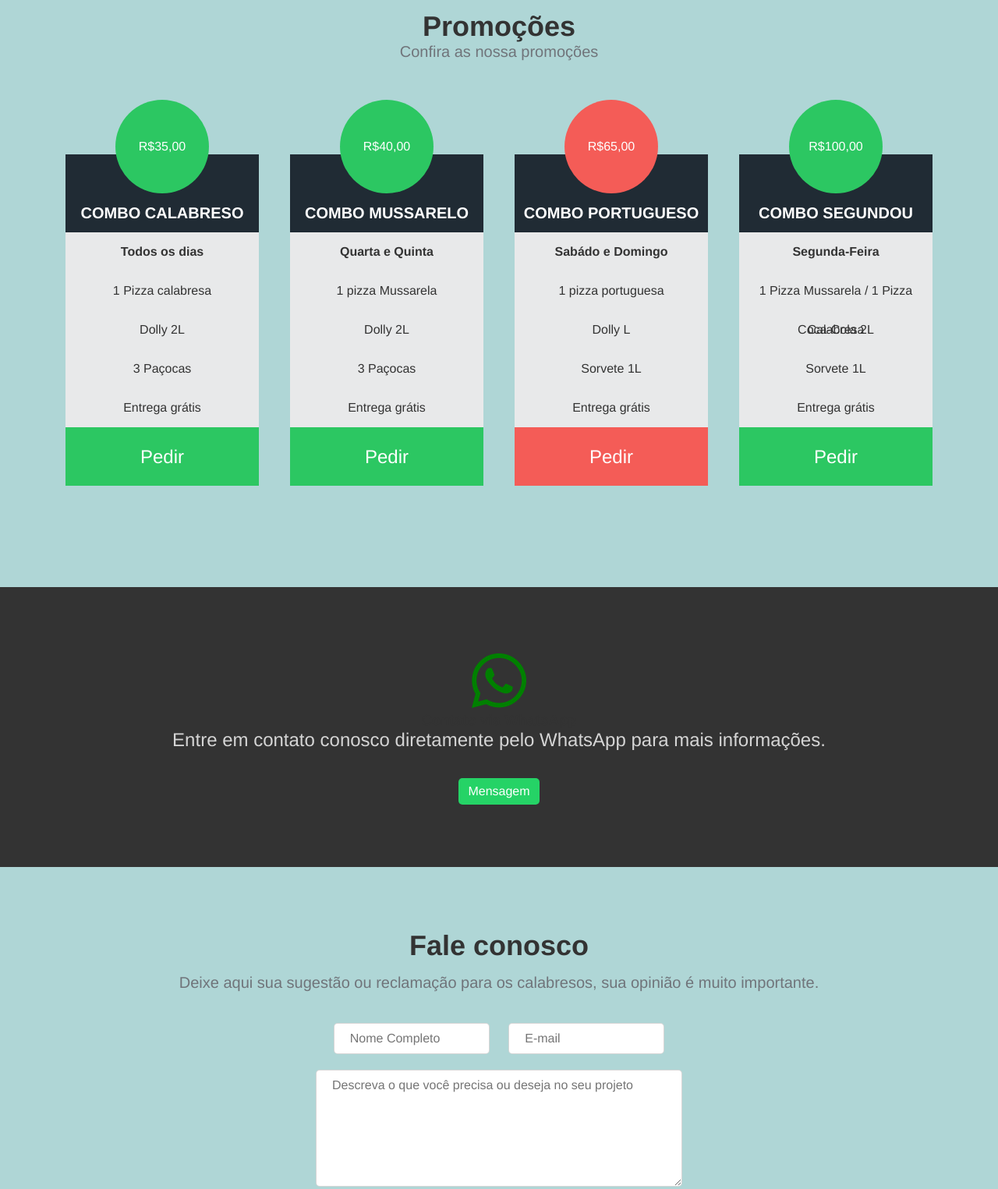
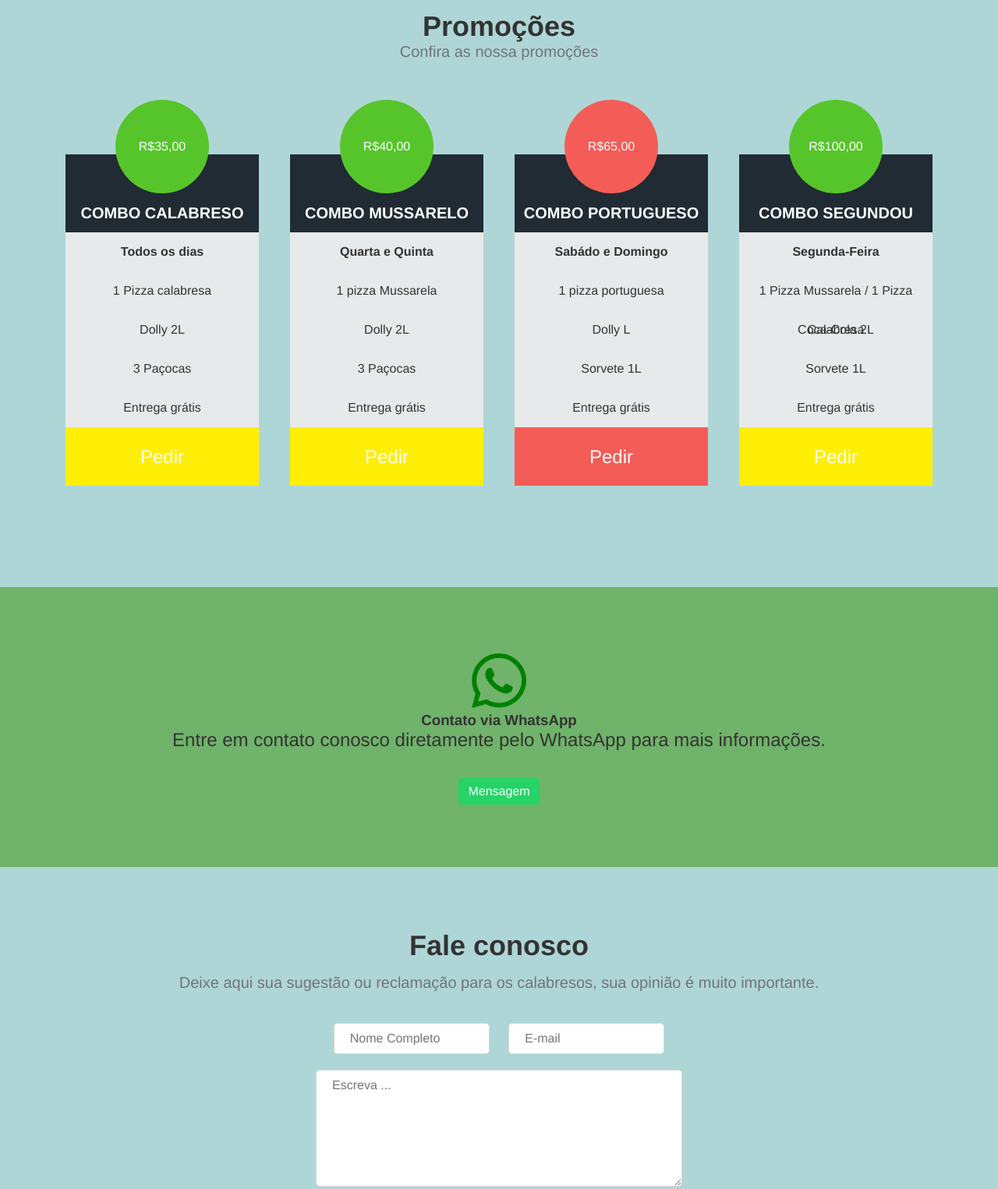
Before and after one commit to itzEric13/Calabresos_1, a plain HTML site: page index.html in a window 1280 px wide. Shown: the part 800-2325 px from the top of the page at 78% size. Drawn offline with Linux system fonts and the light colour scheme.

Commit message:
Pizzaria Finalizado

```diff
--- a/css/style.css
+++ b/css/style.css
@@ -161,7 +161,7 @@
     color: #333;
 }
 .plan .price {
-    background-color: #2cc762;
+    background-color: #56c52b;
     width: 120px;
     height: 120px;
     color: #fff;
@@ -183,7 +183,7 @@
 }
 
 .plan .plan-btn{
-    background-color: #2cc762;
+    background-color: #ffee06;
     color: #fff;
     font-size: 24px;
     height: 75px;
@@ -194,7 +194,7 @@
     background-color: #f45c57;
 }
 .searchdomain-container{
-    background-color: #333;
+    background-color: #70b36a;
     text-align: center;
     padding: 5rem 0;
 }
@@ -205,7 +205,7 @@
 
 }
 .searchdomain-container p {
-    color: #d5d5d5;
+    color: #333;
     font-size: 24px;
     margin-bottom: 25px;
 }
@@ -223,7 +223,7 @@
     margin-bottom: 25px;
 }
 .searchdomain-container input[type = "submit"]{
-   background-color: #2cc762;
+   background-color: #77c72c;
    padding: 15px 30px;
    color: #fff;
    font-size: 24px;
--- a/index.html
+++ b/index.html
@@ -6,6 +6,7 @@
     <meta http-equiv="X-UA-Compatible" content="IE=edge" />
     <meta name="viewport" content="width=device-width, initial-scale=1.0" />
     <title>Os calabresos</title>
+    <link rel="shortcut icon" href="img/6978255.png" type="image/x-icon" />
     <link rel="stylesheet" href="https://cdnjs.cloudflare.com/ajax/libs/font-awesome/6.2.0/css/all.min.css"
         integrity="sha512-xh6O/CkQoPOWDdYTDqeRdPCVd1SpvCA9XXcUnZS2FmJNp1coAFzvtCN9BmamE+4aHK8yyUHUSCcJHgXloTyT2A=="
         crossorigin="anonymous" referrerpolicy="no-referrer">
@@ -113,7 +114,7 @@
                     <input type="text" name="name" id="name" placeholder="Nome Completo">
                     <input type="email" name="email" id="email" placeholder="E-mail">
                     <textarea name="message" id="message"
-                        placeholder="Descreva o que você precisa ou deseja no seu projeto"></textarea>
+                        placeholder="Escreva ..."></textarea>
                     <input type="submit" value="Enviar">
                 </form>
             </section>
```
